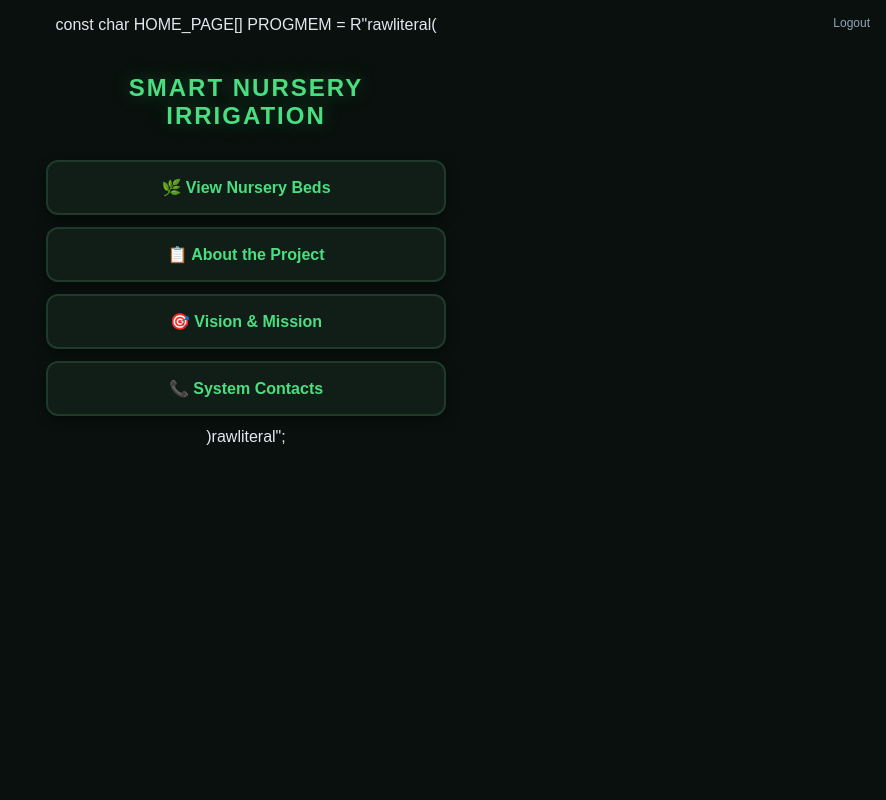
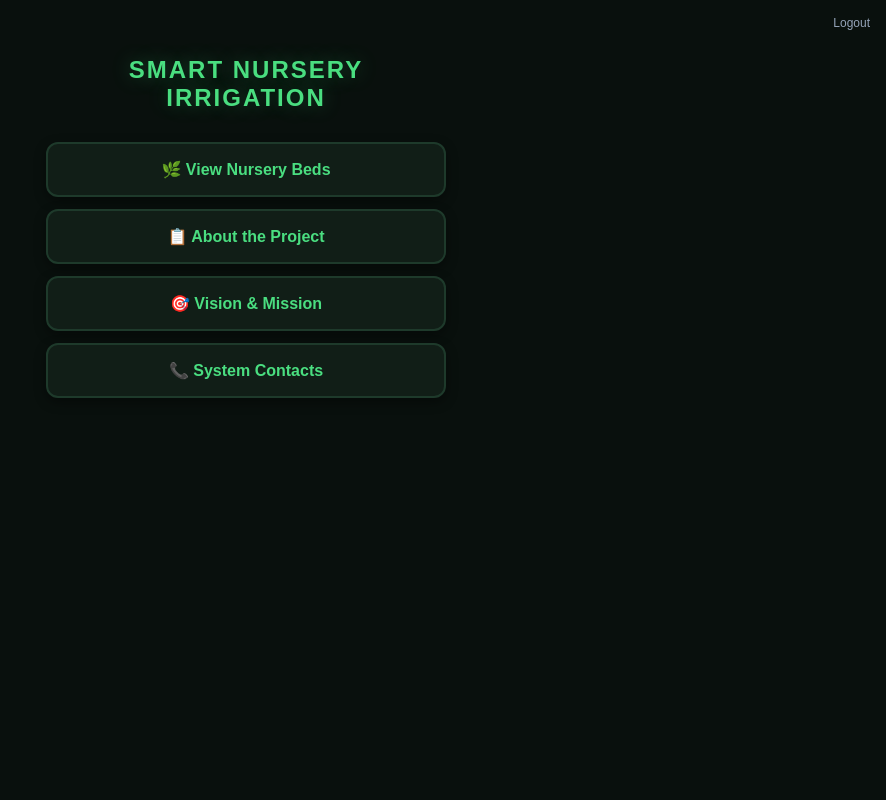
Before and after one commit to josepwanjiru300815-lab/esp32-nursery-cloud-a, a Flask app: page /home in a window 1280 px wide. Shown: the whole page, without its empty margins (394-1280 px from the left). Run offline with Flask 3, Linux system fonts and the light colour scheme; the visitor is signed in with stand-in values (Sample User, id 1).

Commit message:
Update home.html

```diff
--- a/templates/home.html
+++ b/templates/home.html
@@ -1,4 +1,3 @@
-const char HOME_PAGE[] PROGMEM = R"rawliteral(
 <!DOCTYPE html>
 <html>
 <head>
@@ -66,4 +65,3 @@ const char HOME_PAGE[] PROGMEM = R"rawliteral(
     </div>
 </body>
 </html>
-)rawliteral";
```
